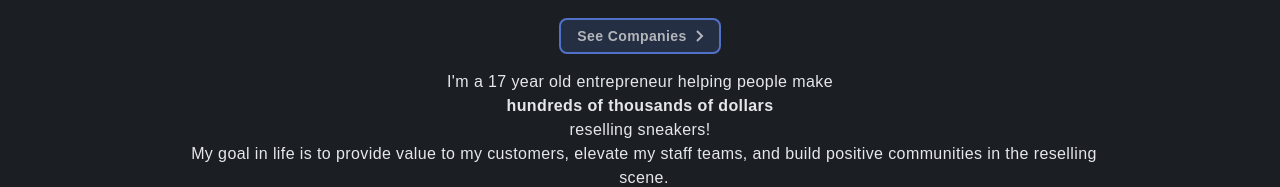
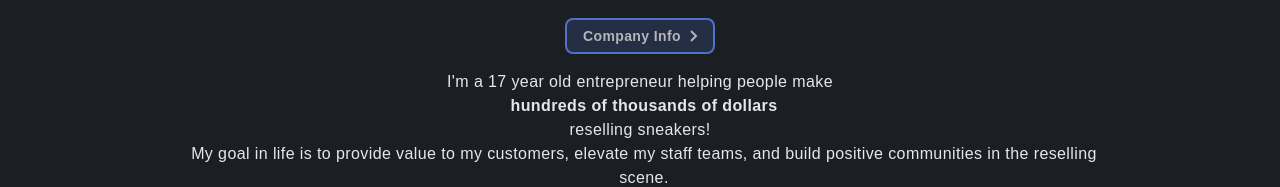
Before and after one commit to camdressler/AJ-Personal-Site, a Next.js app: page / in a window 1280 px wide. Shown: the part 663-850 px from the top of the page. Built offline with nearby package versions, Linux system fonts and the light colour scheme.

Commit message:
Update index.tsx
Adding paragraph spacing

```diff
--- a/src/pages/index.tsx
+++ b/src/pages/index.tsx
@@ -34,11 +34,11 @@ export default function Home() {
         <img src={logo1.src} className="w-14 h-14 md:w-28 md:h-28 xl:w-36 xl:h-36" />
       </div>
       <a href="/companies" className="mx-auto flex text-center items-center justify-center text-sm w-fit border-2 cursor-pointer hover:opacity-100 border-blue bg-blue bg-opacity-20 opacity-75 select-none text-white font-semibold py-1 pl-4 pr-2 rounded-lg duration-200 ease-in-out mt-8">
-        See Companies <BiChevronRight className="text-white h-6 w-6 " />
+        Company Info <BiChevronRight className="text-white h-6 w-6 " />
       </a>
-      <div className="w-[75%] mx-auto flex flex-col items-center justify-center text-center pt-15 space-x-2 break-words text-white">
+      <div className="w-[75%] mx-auto flex flex-col items-center justify-center text-center pt-25 space-x-2 break-words text-white">
 
-        I'm a 17 year old entrepreneur helping people make <strong>hundreds of thousands of dollars</strong> reselling sneakers! <p>My goal in life is to provide value to my customers, elevate my staff teams, and build positive communities in the reselling scene. </p>
+        <p></p>I'm a 17 year old entrepreneur helping people make <strong>hundreds of thousands of dollars</strong> reselling sneakers! <p></p><p>My goal in life is to provide value to my customers, elevate my staff teams, and build positive communities in the reselling scene. </p>
       </div>
     </div>
   );
```
